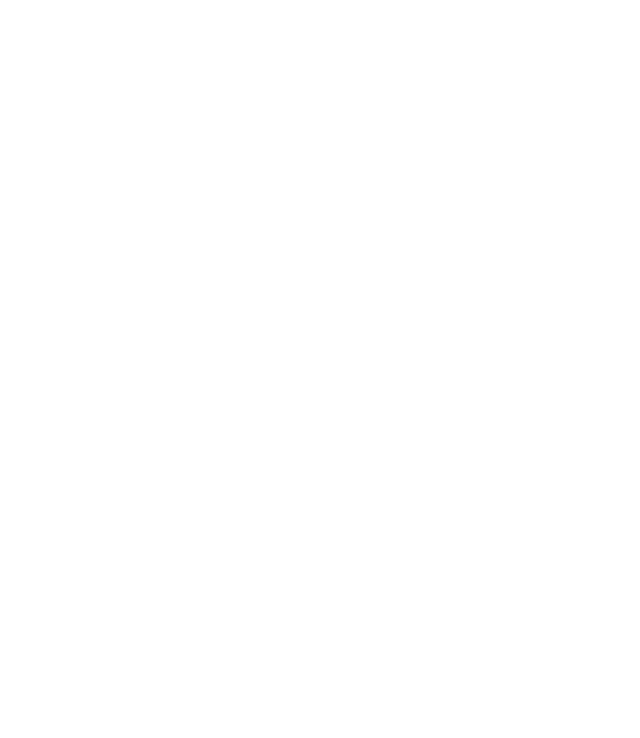
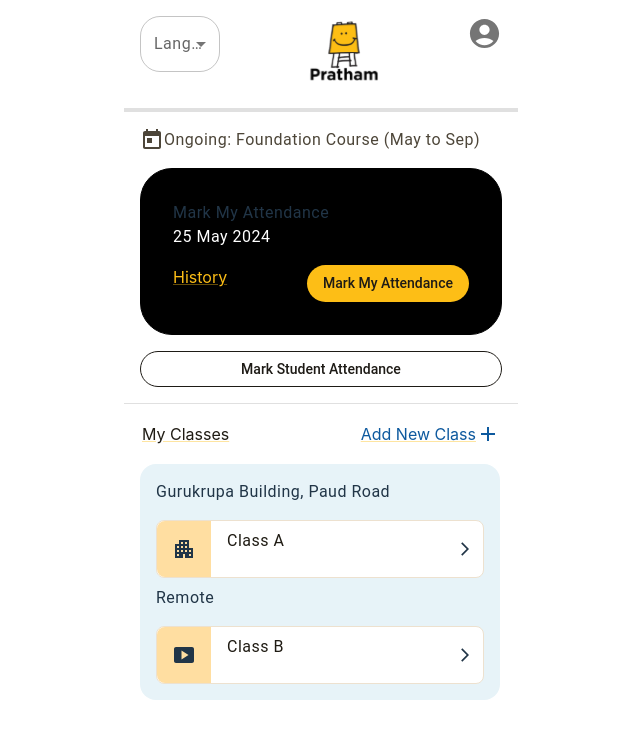
Before and after one commit to tekdi/shiksha-components, a React (Vite) app: page /dashboard in a window 1280 px wide. Before the commit this address had no page. Shown: the top 738 px of the page, without its empty margins (319-959 px from the left). Built offline with nearby package versions, Linux system fonts and the light colour scheme.

Commit message:
Issue #215816 feat: Implemented Dashboard UI, added routes and translations

```diff
--- /dev/null
+++ b/src/pages/Dashboard.tsx
@@ -0,0 +1,216 @@
+import React from "react";
+import Header from "../components/Header";
+import {
+  Box,
+  Button,
+  FormControl,
+  InputLabel,
+  MenuItem,
+  Link,
+  Select,
+  SelectChangeEvent,
+  Stack,
+  Typography,
+} from "@mui/material";
+import Divider from "@mui/material/Divider";
+import { useTranslation } from "react-i18next";
+import AddIcon from "@mui/icons-material/Add";
+import CohortCard from "../components/CohortCard";
+import TodayIcon from "@mui/icons-material/Today";
+
+import Backdrop from "@mui/material/Backdrop";
+import Modal from "@mui/material/Modal";
+import Fade from "@mui/material/Fade";
+import CloseIcon from "@mui/icons-material/Close";
+import AttendanceStatusListView from "../components/AttendanceStatusListView";
+import { useTheme } from '@mui/material/styles';
+
+interface DashboardProps {
+  //   buttonText: string;
+}
+
+const Dashboard: React.FC<DashboardProps> = () => {
+  const { t } = useTranslation();
+  const [open, setOpen] = React.useState(false);
+  const handleOpen = () => setOpen(true);
+  const handleClose = () => setOpen(false);
+  const [classes, setClasses] = React.useState("");
+  const theme = useTheme<any>();
+
+  const handleChange = (event: SelectChangeEvent) => {
+    setClasses(event.target.value as string);
+  };
+  const style = {
+    position: "absolute" as "absolute",
+    top: "50%",
+    left: "50%",
+    transform: "translate(-50%, -50%)",
+    width: 300,
+    bgcolor: "background.paper",
+    border: "2px solid #000",
+    boxShadow: 24,
+    p: 4,
+  };
+  return (
+    <Box minHeight="100vh" textAlign={"center"}>
+      <Header />
+      <Box
+        display={"flex"}
+        flexDirection={"column"}
+        gap={"1rem"}
+        padding={"1rem"}
+      >
+        <Box display={"flex"} sx={{color: theme.palette.warning["A200"]}}>
+          <TodayIcon />
+          <Typography marginBottom={"0px"}>
+            Ongoing: Foundation Course (May to Sep)
+          </Typography>
+        </Box>
+        <Box
+          border={"1px solid black"}
+          height={"auto"}
+          width={"18.5rem"}
+          padding={"2rem"}
+          borderRadius={"2rem"}
+          bgcolor={"black"}
+          textAlign={"left"}
+          // m="1rem"
+        >
+          <Typography  marginBottom={"0px"}>
+            {" "}
+            {t("COMMON.MARK_MY_ATTENDANCE")}
+          </Typography>
+          <Typography sx={{color: theme.palette.warning["A400"]}}>25 May 2024</Typography>
+          <Stack
+            direction="row"
+            spacing={1}
+            marginTop={1}
+            justifyContent={"space-between"}
+          >
+            <Link href="#" sx={{color: theme.palette.primary.main}}>
+              {t("DASHBOARD.HISTORY")}
+            </Link>
+            <Button variant="contained" color="primary">
+              {t("COMMON.MARK_MY_ATTENDANCE")}
+            </Button>
+          </Stack>
+        </Box>
+
+        <Button
+          variant="outlined"
+          fullWidth
+          onClick={handleOpen}
+        >
+          {t("COMMON.MARK_STUDENT_ATTENDANCE")}
+        </Button>
+        <Modal
+          aria-labelledby="transition-modal-title"
+          aria-describedby="transition-modal-description"
+          open={open}
+          onClose={handleClose}
+          closeAfterTransition
+          slots={{ backdrop: Backdrop }}
+          slotProps={{
+            backdrop: {
+              timeout: 500,
+            },
+          }}
+        >
+          <Fade in={open}>
+            <Box sx={style}>
+              <Box display={"flex"} justifyContent={"space-between"}>
+                <Box marginBottom={"0px"}>
+                  <Typography variant="h6" component="h2">
+                    {t("COMMON.MARK_STUDENT_ATTENDANCE")}
+                  </Typography>
+                  <Typography variant="h6" component="h2">
+                    25 May 2024
+                  </Typography>
+                </Box>
+                <Box onClick={() => handleClose()}>
+                  <CloseIcon />
+                </Box>
+              </Box>
+              <Divider sx={{ borderBottomWidth: "0.2rem" }} />
+              <Typography sx={{ mt: 2 }}>
+                <Box sx={{ minWidth: 120 }}>
+                  <FormControl fullWidth>
+                    <InputLabel>Class</InputLabel>
+                    <Select
+                      value={classes}
+                      label="Class"
+                      onChange={handleChange}
+                    >
+                      <MenuItem value={10}>Class A</MenuItem>
+                      <MenuItem value={20}>Class B</MenuItem>
+                      <MenuItem value={30}>Class C</MenuItem>
+                    </Select>
+                  </FormControl>
+                </Box>
+              </Typography>
+              <Typography>{t("MARK_MY_ATTENDANCE.TOTAL_STUDENTS")}</Typography>
+              <AttendanceStatusListView studentName={"Mark All"}/>
+              <AttendanceStatusListView studentName={"Ajay"}/>
+              <AttendanceStatusListView studentName={"Vijay"}/>
+              <AttendanceStatusListView studentName={"Deepak"}/>
+              <AttendanceStatusListView studentName={"Vinod"}/>
+            </Box>
+          </Fade>
+        </Modal>
+      </Box>
+      <Divider sx={{ borderBottomWidth: "0.1rem" }} />
+      <Box
+        display={"flex"}
+        flexDirection={"column"}
+        gap={"1rem"}
+        padding={"1rem"}
+      >
+        <Stack
+          direction={"row"}
+          justifyContent={"space-between"}
+          alignItems={"center"}
+          padding={"2px"}
+        >
+          <Box>
+            <Link sx={{color: theme.palette.warning["300"]}}>{t("DASHBOARD.MY_CLASSES")}</Link>
+          </Box>
+          <Box
+            display={"flex"}
+            justifyContent={"center"}
+            alignItems={"center"}
+            sx={{color: theme.palette.secondary.main}}
+          >
+            <Link  sx={{color: theme.palette.secondary.main}}>{t("DASHBOARD.ADD_NEW_CLASS")}</Link>
+            <AddIcon />
+          </Box>
+        </Stack>
+        <Box
+          display={"flex"}
+          flexDirection={"column"}
+          //   gap={"1rem"}
+          textAlign={"left"}
+          height={"auto"}
+          width={"20.5rem"}
+          sx={{bgcolor: theme.palette.secondary.light}}
+          p={"1rem"}
+          borderRadius={"1rem"}
+        >
+          <Typography>Gurukrupa Building, Paud Road</Typography>
+          <CohortCard
+            showBackground={true}
+            isRemote={false}
+            cohortName={"Class A"}
+          />
+          <Typography pt={"0.5rem"}>Remote</Typography>
+          <CohortCard
+            showBackground={true}
+            isRemote={true}
+            cohortName={"Class B"}
+          />
+        </Box>
+      </Box>
+    </Box>
+  );
+};
+
+export default Dashboard;
--- a/src/routes/routes.tsx
+++ b/src/routes/routes.tsx
@@ -2,6 +2,7 @@
 import { BrowserRouter as Router, Route, Routes } from "react-router-dom";
 import { useTranslation } from "react-i18next";
 import { TextField } from "@mui/material";
+import Dashboard from "../pages/Dashboard";
 
 const LoginPage = lazy(() => import("../pages/LoginPage"));
 
@@ -13,6 +14,7 @@
       <Suspense fallback={<TextField>{t("COMMON.LOADING")}</TextField>}>
         <Routes>
           <Route path="/" element={<LoginPage />} />
+          <Route path="/dashboard" element={<Dashboard />} />
         </Routes>
       </Suspense>
     </Router>
--- a/src/translations/en.json
+++ b/src/translations/en.json
@@ -1,11 +1,21 @@
 {
   "COMMON": {
     "LANGUAGE": "Language",
-    "LOADING": "Loading"
+    "LOADING": "Loading",
+    "MARK_MY_ATTENDANCE": "Mark My Attendance",
+    "MARK_STUDENT_ATTENDANCE": "Mark Student Attendance"
   },
   "LOGIN_PAGE": {
     "USERNAME": "Username",
     "PASSWORD": "Password",
     "LOGIN":"Login"
+  },
+  "DASHBOARD": {
+    "HISTORY": "History",
+    "MY_CLASSES": "My Classes",
+    "ADD_NEW_CLASS": "Add New Class"
+  },
+  "MARK_MY_ATTENDANCE": {
+    "TOTAL_STUDENTS": "Total No of Students: {{count}}"
   }
 }
--- a/src/translations/hi.json
+++ b/src/translations/hi.json
@@ -1,11 +1,21 @@
 {
     "COMMON": {
         "LANGUAGE": "भाषा",
+        "MARK_MY_ATTENDANCE": "मेरी उपस्थिति चिह्नित करें",
+        "MARK_STUDENT_ATTENDANCE": "छात्र उपस्थिति चिह्नित करें",
         "LOADING": "लोडिंग"
     },
     "LOGIN_PAGE": {
         "USERNAME": "उपयोगकर्ता नाम",
         "PASSWORD": "पासवर्ड",
         "LOGIN": "लॉग इन करें"
+    },
+    "DASHBOARD": {
+        "HISTORY": "इतिहास",
+        "MY_CLASSES": "मेरी कक्षाएँ",
+        "ADD_NEW_CLASS": "नई कक्षा जोड़ें"
+    },
+    "MARK_MY_ATTENDANCE": {
+        "TOTAL_STUDENTS": "कुल छात्रों की संख्या: {{count}}"
     }
 }
```
Lines whose indentation alone changed are shown as unchanged.
